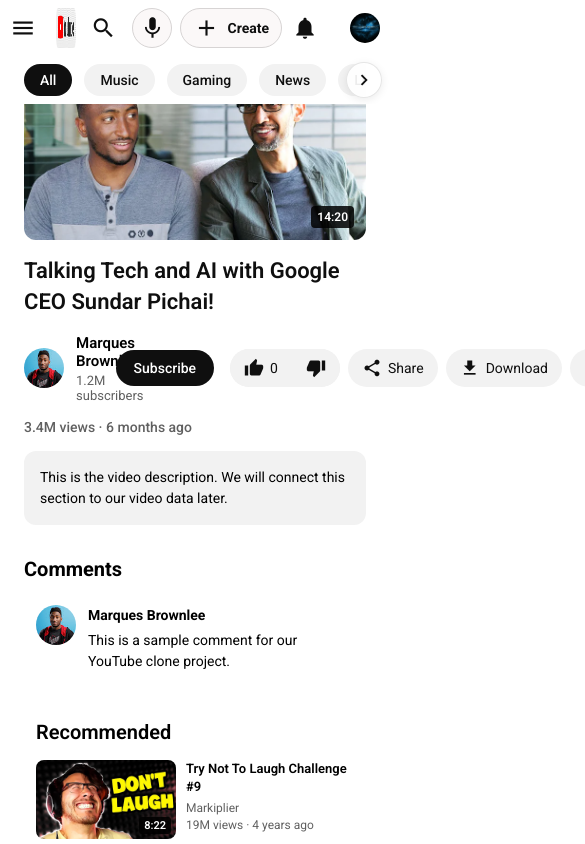
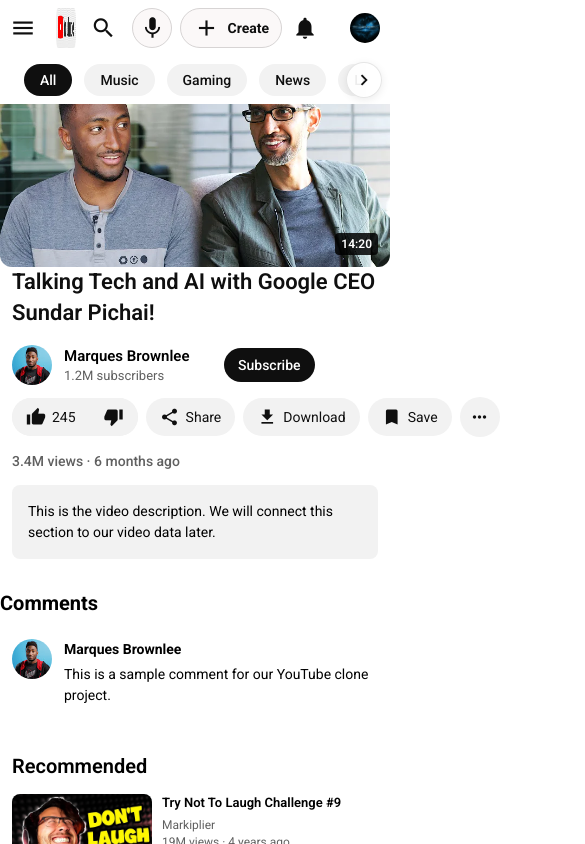
Before and after one commit to DannieBest/Youtube-clone-react, a React (Vite) app: page /watch/1 in a window 390 px wide. Shown: the top 844 px of the page, 585 px wide, since content can reach past the window. Built offline with nearby package versions, Linux system fonts and the light colour scheme.

Commit message:
Feat: implemeted the format number and the like/ dislike button functionality

```diff
--- a/src/data/videos.js
+++ b/src/data/videos.js
@@ -39,6 +39,7 @@ const videos = [
     duration: "14:20",
     verified: true,
     category: categories[8],
+    likes: 245,
   },
   {
     id: 2,
@@ -51,6 +52,7 @@ const videos = [
     duration: "8:22",
     verified: true,
     category: categories[3],
+    likes: 1200000,
   },
   {
     id: 3,
@@ -63,6 +65,7 @@ const videos = [
     duration: "9:13",
     verified: true,
     category: categories[3],
+    likes: 89,
   },
   {
     id: 4,
@@ -75,6 +78,7 @@ const videos = [
     duration: "22:09",
     verified: true,
     category: categories[11],
+    likes: 1500000,
   },
   {
     id: 5,
@@ -87,6 +91,7 @@ const videos = [
     duration: "11:17",
     verified: true,
     category: categories[12],
+    likes: 320,
   },
   {
     id: 6,
@@ -99,6 +104,7 @@ const videos = [
     duration: "19:59",
     verified: true,
     category: categories[5],
+    likes: 3200,
   },
   {
     id: 7,
@@ -111,6 +117,7 @@ const videos = [
     duration: "10:13",
     verified: true,
     category: categories[15],
+    likes: 420000,
   },
   {
     id: 8,
@@ -123,6 +130,7 @@ const videos = [
     duration: "7:12",
     verified: true,
     category: categories[5],
+    likes: 18,
   },
 
   {
@@ -136,6 +144,7 @@ const videos = [
     duration: "13:17",
     verified: true,
     category: categories[3],
+    likes: 1800000,
   },
   {
     id: 10,
@@ -148,6 +157,7 @@ const videos = [
     duration: "7:53",
     verified: true,
     category: categories[4],
+    likes: 750,
   },
   {
     id: 11,
@@ -160,6 +170,7 @@ const videos = [
     duration: "4:10",
     verified: true,
     category: categories[15],
+    likes: 165,
   },
   {
     id: 12,
@@ -172,6 +183,7 @@ const videos = [
     duration: "4:51",
     verified: true,
     category: categories[6],
+    likes: 610,
   }
 ];
 
--- a/src/pages/UI/VideoActions/VideoActions.css
+++ b/src/pages/UI/VideoActions/VideoActions.css
@@ -4,6 +4,11 @@
 
   gap: 8px;
 
+}
+
+.video-actions__like-group .action-active {
+  background: #bababa;
+  font-weight: 600;
 }
 
 .video-actions button {
--- a/src/pages/UI/VideoActions/VideoActions.jsx
+++ b/src/pages/UI/VideoActions/VideoActions.jsx
@@ -1,91 +1,88 @@
-import { useState } from "react";
+import { useState } from 'react';
+import { formatNumber } from '../utils/formatNumber';
 import './VideoActions.css';
 
 function VideoActions({ video }) {
-
   const [liked, setLiked] = useState(false);
   const [disliked, setDisliked] = useState(false);
 
+  const [likeCount, setLikeCount] = useState(Number(video.likes) || 0);
+
+
+
   const handleLike = () => {
-    setLiked(!liked);
-    setDisliked(false);
-  }
+    if (liked) {
+      setLiked(false);
+      setLikeCount((previousCount) => previousCount - 1);
+      return;
+    }
+
+    setLiked(true);
+
+    if (disliked) {
+      setDisliked(false);
+    }
+
+    setLikeCount((previousCount) => previousCount + 1);
+  };
 
   const handleDislike = () => {
-    setDisliked(!disliked);
-    setLiked(false);
-  }
+    if (disliked) {
+      setDisliked(false);
+      return;
+    }
+
+    setDisliked(true);
+
+    if (liked) {
+      setLiked(false);
+      setLikeCount((previousCount) => previousCount - 1);
+    }
+  };
 
   return (
     <div className="video-actions">
-
       {/* Like / Dislike */}
       <div className="video-actions__like-group">
+        <button className={liked ? 'action-active' : ''} onClick={handleLike}>
+          <i className="material-icons">thumb_up</i>
 
-        <button
-          className={liked ? 'active' : ''}
-          onClick={handleLike}
-        >
-          <i className="material-icons">
-            thumb_up
-          </i>
-
-          <span>
-            {video.likes || 0}
-          </span>
+          <span>{formatNumber(likeCount)}</span>
         </button>
 
         <button
-          className={disliked ? 'active' : ''}
+          className={disliked ? 'action-active' : ''}
           onClick={handleDislike}
         >
-          <i className="material-icons">
-            thumb_down
-          </i>
+          <i className="material-icons">thumb_down</i>
         </button>
-
       </div>
 
       {/* Share */}
       <button className="video-actions__button">
-        <i className="material-icons">
-          share
-        </i>
+        <i className="material-icons">share</i>
 
-        <span>
-          Share
-        </span>
+        <span>Share</span>
       </button>
 
       {/* Download */}
       <button className="video-actions__button">
-        <i className="material-icons">
-          download
-        </i>
+        <i className="material-icons">download</i>
 
-        <span>
-          Download
-        </span>
+        <span>Download</span>
       </button>
 
       {/* Save */}
       <button className="video-actions__button">
-        <i className="material-icons">
-          bookmark
-        </i>
+        <i className="material-icons">bookmark</i>
 
-        <span>
-          Save
-        </span>
+        <span>Save</span>
       </button>
 
       {/* More */}
       <button className="video-actions__more">
-        <i className="material-icons">
-          more_horiz
-        </i>
+        <i className="material-icons">more_horiz</i>
       </button>
-
     </div>
   );
 }
--- a/src/pages/UI/VideoInfo/VideoInfo.css
+++ b/src/pages/UI/VideoInfo/VideoInfo.css
@@ -20,7 +20,6 @@
   line-height: 1.4;
 }
 
-
 /* ==========================================
    META SECTION
 ========================================== */
@@ -29,11 +28,13 @@
   display: flex;
   align-items: center;
 
+  flex: 1;
+  flex-wrap: wrap;
+
   gap: 16px;
 
   justify-content: space-between;
 }
-
 
 /* ==========================================
    CHANNEL
@@ -99,6 +100,8 @@
   background: #272727;
 }
 
+
+
 /* ==========================================
    ACTION BUTTONS
 ========================================== */
@@ -110,7 +113,6 @@
   margin-left: auto;
 
   gap: 8px;
-
 }
 
 .video-info__actions button {
@@ -150,7 +152,6 @@
   color: #606060;
 }
 
-
 /* ==========================================
    DESCRIPTION
 ========================================== */
--- a/src/pages/UI/VideoInfo/VideoInfo.jsx
+++ b/src/pages/UI/VideoInfo/VideoInfo.jsx
@@ -1,7 +1,14 @@
+import { useState } from 'react';
 import VideoActions from '../VideoActions/VideoActions';
-import './VIdeoInfo.css';
+import './VideoInfo.css';
 
 function VideoInfo({ video }) {
+  const [subscribed, setSubscribed] = useState(false);
+
+  const handleSubscribe = () => {
+    setSubscribed((prevSubscribed) => !prevSubscribed);
+  };
+
   return (
     <section className="video-info">
 
@@ -27,7 +34,12 @@ function VideoInfo({ video }) {
           </div>
 
           {/* Subscribe */}
-          <button className="video-info__subscribe">
+          <button
+            className={`video-info__subscribe ${
+              subscribed ? 'subscribed' : ''
+            }`}
+            onClick={handleSubscribe}
+          >
             Subscribe
           </button>
 
--- /dev/null
+++ b/src/pages/UI/utils/formatNumber.js
@@ -0,0 +1,11 @@
+export function formatNumber(number) {
+  if (number >= 1000000) {
+    return `${(number / 1000000).toFixed(1).replace('.0', '')}M`;
+  }
+
+  if (number >= 1000) {
+    return `${(number / 1000).toFixed(1).replace('.0', '')}K`;
+  }
+
+  return number.toString();
+}
--- a/src/pages/WatchPage/WatchPage.css
+++ b/src/pages/WatchPage/WatchPage.css
@@ -7,8 +7,10 @@
   min-width: 0;
 
   padding-top: var(--header-height);
+  padding-left: 0;
 
   background: var(--background);
+
 }
 
 .watch-page__content {
@@ -112,13 +114,18 @@
 
   .watch-page {
     padding: 0;
+    margin: 0;
+  }
+
+  .watch-page__content {
+    padding: 0;
   }
 
   .watch-page__player {
     border-radius: 0;
   }
 
-  .watch-page__info,
+  .video-info,
   .watch-page__comments,
   .recommended-videos {
     padding: 0 12px;
@@ -129,16 +136,16 @@
     line-height: 1.4;
   }
 
-  .watch-page__meta {
+  .video-info__meta {
     gap: 12px;
   }
 
-  .watch-page__channel {
+  .video-info__channel {
     flex: 1;
     min-width: 200px;
   }
 
-  .watch-page__subscribe {
+  .video-info__subscribe {
     padding: 9px 14px;
   }
 
@@ -151,7 +158,7 @@
     white-space: nowrap;
   }
 
-  .watch-page__description {
+  .video-info__description {
     border-radius: 8px;
   }
 
--- a/src/pages/WatchPage/WatchPage.jsx
+++ b/src/pages/WatchPage/WatchPage.jsx
@@ -41,7 +41,7 @@ function WatchPage() {
           <WatchVideo video={video} />
 
           {/* Video Info */}
-          <VideoInfo video={video} />
+          <VideoInfo key={video.id} video={video} />
 
           {/* Comments */}
           <Comments video={video} />
```
